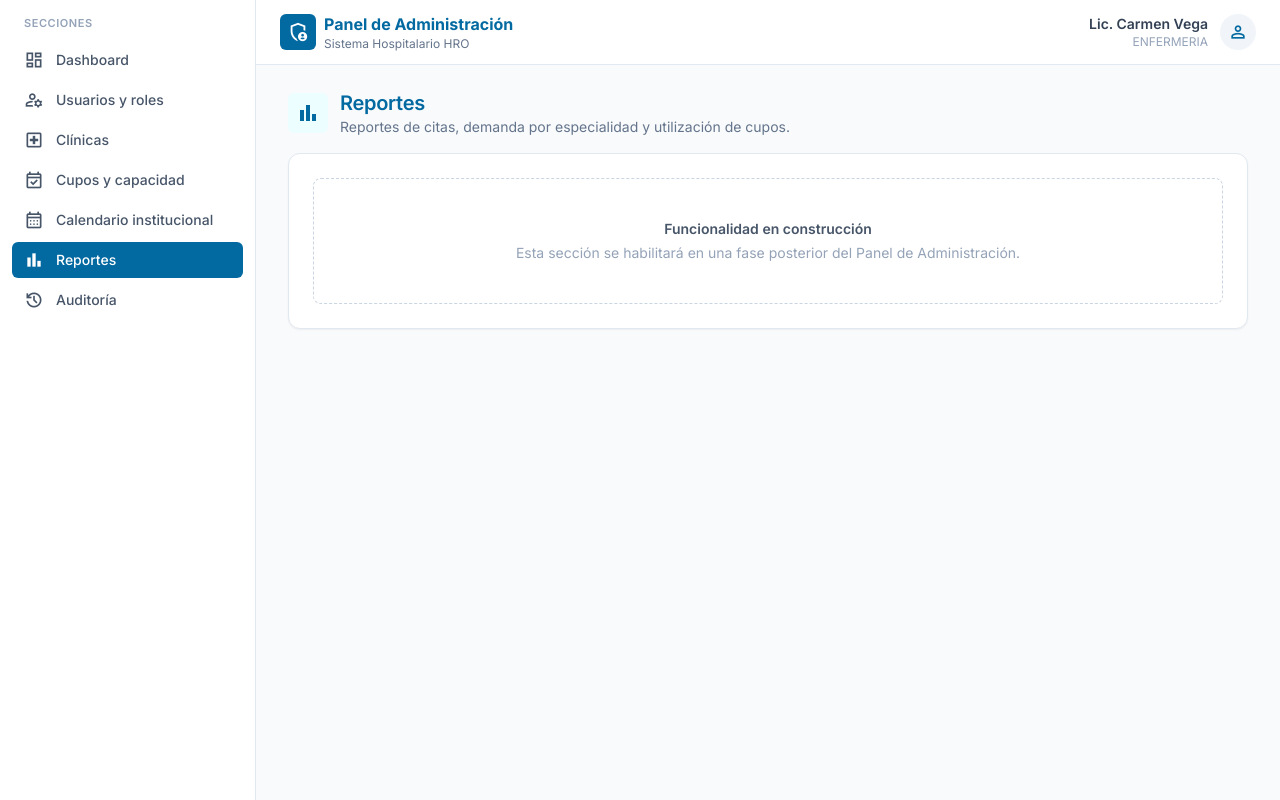
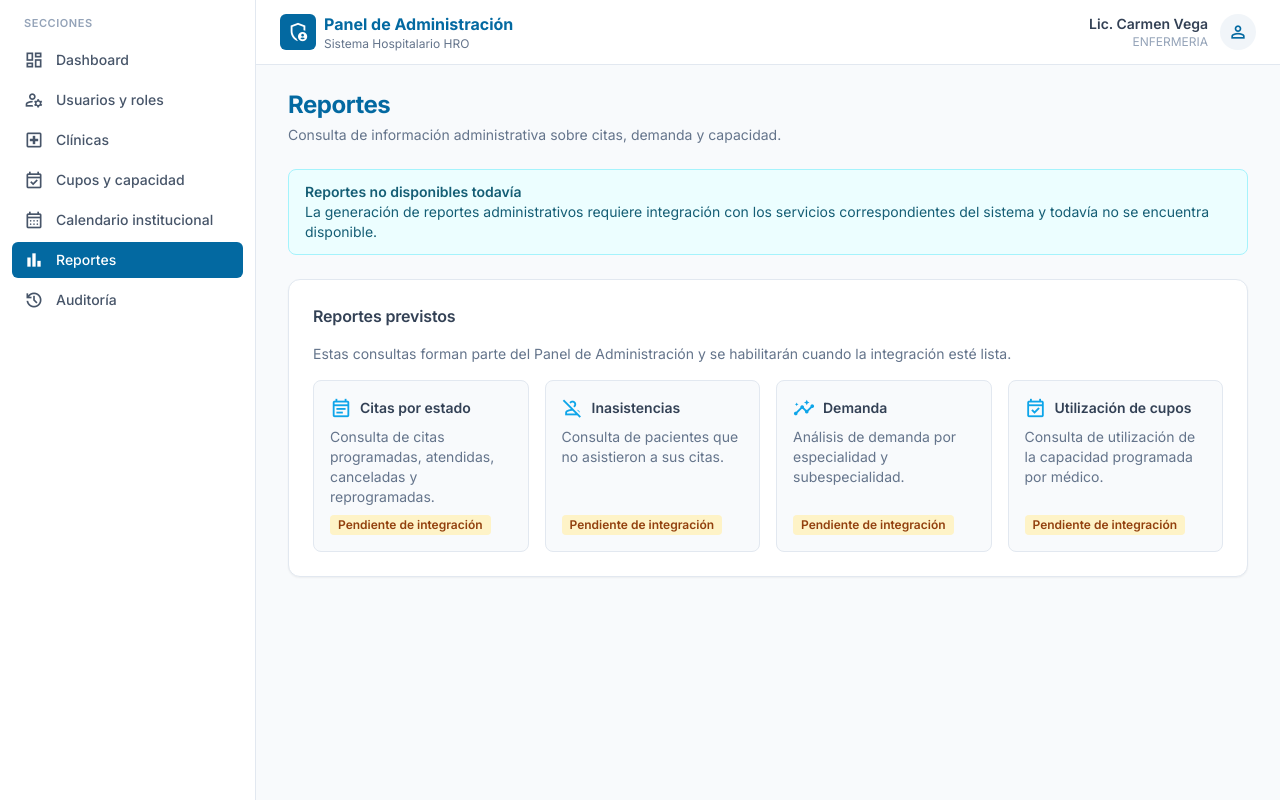
Before and after one commit to Luis0523/hro-hospital-system, a React (Vite) app in the folder frontend/: page /administracion/reportes in a window 1280 px wide. Built offline with nearby package versions, Linux system fonts and the light colour scheme; no server answers.

Commit message:
feat: documentar reportes administrativos pendientes

```diff
--- a/frontend/src/modules/administracion/pages/ReportesPage.jsx
+++ b/frontend/src/modules/administracion/pages/ReportesPage.jsx
@@ -1,11 +1,87 @@
-import SeccionPlaceholder from '../components/SeccionPlaceholder.jsx'
+/**
+ * Vista informativa de "Reportes".
+ *
+ * --- NOTA TÉCNICA (solo para desarrollo; NO se muestra en la interfaz) ---
+ * El backend vigente NO expone endpoints agregados de reportes ni estadísticas
+ * (no hay conteos por estado, demanda, inasistencias ni utilización de cupos).
+ * Tampoco debe utilizarse GET /cupos para generar estadísticas desde el frontend:
+ * ese endpoint es operativo y tiene efectos secundarios (crea registros diarios),
+ * además de no ofrecer un resultado agregado.
+ *
+ * Por lo anterior esta pantalla es únicamente descriptiva: no consulta APIs,
+ * no usa mocks y no presenta cifras. Los reportes reales quedan pendientes de
+ * contrato backend.
+ */
+
+import Alert from '@/shared/components/ui/Alert.jsx'
+import Card from '@/shared/components/ui/Card.jsx'
+import Icon from '@/shared/components/ui/Icon.jsx'
+
+const ESTADO_PENDIENTE = 'Pendiente de integración'
+
+const REPORTES_PREVISTOS = [
+  {
+    titulo: 'Citas por estado',
+    descripcion: 'Consulta de citas programadas, atendidas, canceladas y reprogramadas.',
+    icono: 'event_note',
+  },
+  {
+    titulo: 'Inasistencias',
+    descripcion: 'Consulta de pacientes que no asistieron a sus citas.',
+    icono: 'person_off',
+  },
+  {
+    titulo: 'Demanda',
+    descripcion: 'Análisis de demanda por especialidad y subespecialidad.',
+    icono: 'insights',
+  },
+  {
+    titulo: 'Utilización de cupos',
+    descripcion: 'Consulta de utilización de la capacidad programada por médico.',
+    icono: 'event_available',
+  },
+]
 
 export default function ReportesPage() {
   return (
-    <SeccionPlaceholder
-      titulo="Reportes"
-      descripcion="Reportes de citas, demanda por especialidad y utilización de cupos."
-      icono="bar_chart"
-    />
+    <section className="space-y-6">
+      <header className="space-y-1">
+        <h2 className="text-headline-lg text-hro-blue">Reportes</h2>
+        <p className="text-sm text-slate-500">
+          Consulta de información administrativa sobre citas, demanda y capacidad.
+        </p>
+      </header>
+
+      <Alert tone="info" title="Reportes no disponibles todavía">
+        La generación de reportes administrativos requiere integración con los servicios
+        correspondientes del sistema y todavía no se encuentra disponible.
+      </Alert>
+
+      <Card className="space-y-4">
+        <h3 className="text-headline-sm text-slate-700">Reportes previstos</h3>
+        <p className="text-sm text-slate-500">
+          Estas consultas forman parte del Panel de Administración y se habilitarán cuando la
+          integración esté lista.
+        </p>
+
+        <ul className="grid grid-cols-1 gap-4 sm:grid-cols-2 lg:grid-cols-4">
+          {REPORTES_PREVISTOS.map((reporte) => (
+            <li
+              key={reporte.titulo}
+              className="flex flex-col gap-2 rounded-xl border border-slate-200 bg-slate-50 p-4"
+            >
+              <div className="flex items-center gap-2">
+                <Icon name={reporte.icono} className="text-[22px] text-hro-celeste" />
+                <h4 className="text-sm font-semibold text-slate-700">{reporte.titulo}</h4>
+              </div>
+              <p className="text-sm text-slate-500">{reporte.descripcion}</p>
+              <span className="mt-auto inline-flex w-fit rounded bg-amber-100 px-2 py-0.5 text-xs font-semibold text-amber-800">
+                {ESTADO_PENDIENTE}
+              </span>
+            </li>
+          ))}
+        </ul>
+      </Card>
+    </section>
   )
 }
```
Also changed, not shown: 1 other file (tests, documents, lock files or other folders).
